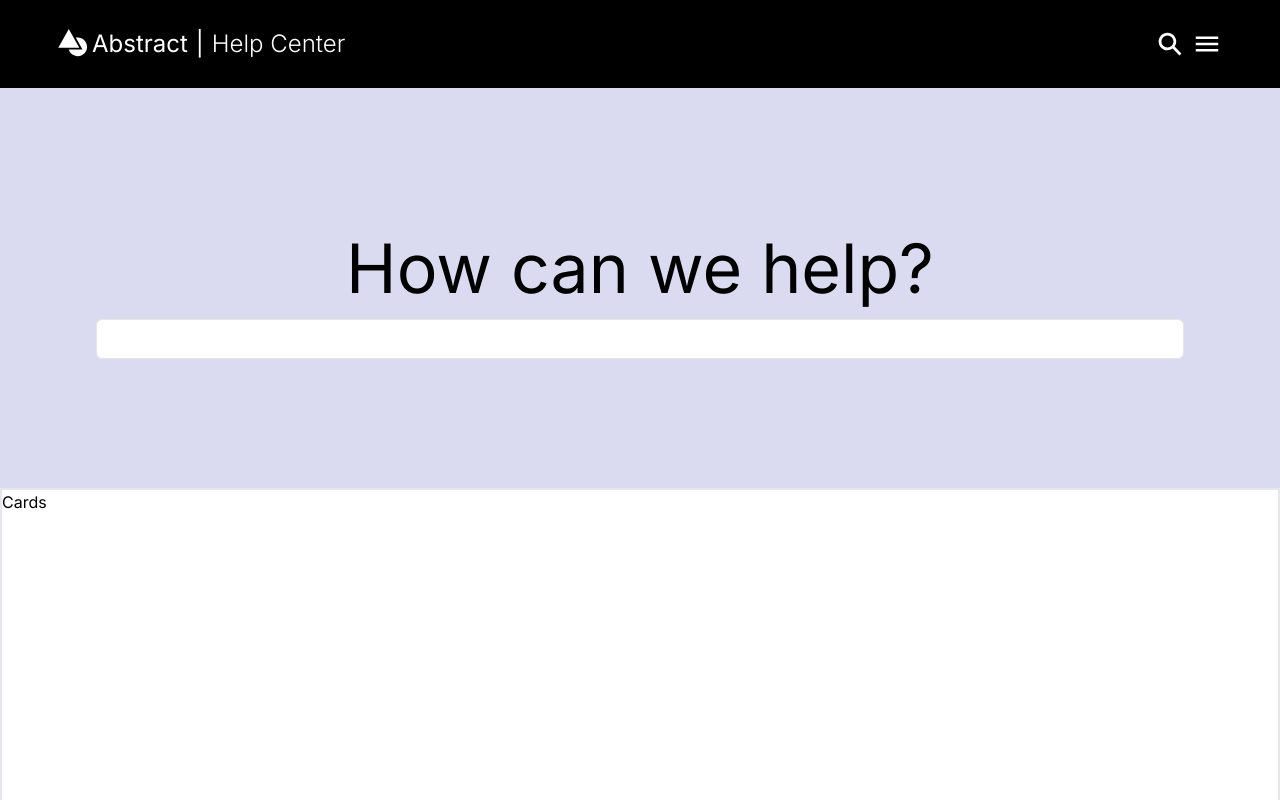
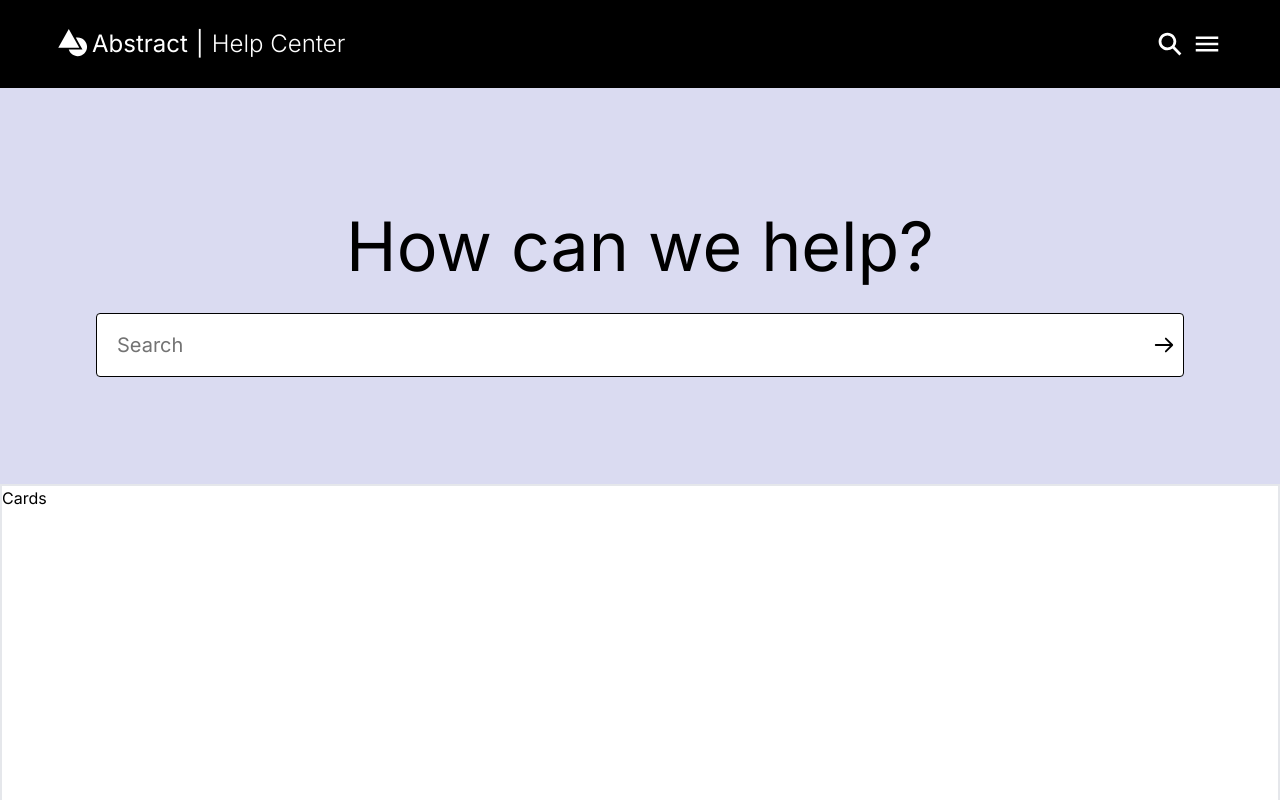
Before and after one commit to Alexjoshua14/abstract, a Next.js app: page / in a window 1280 px wide. Shown: the top 800 px of the page. Built offline with nearby package versions, Linux system fonts and the light colour scheme.

Commit message:
Fill out functionality of Search section

```diff
--- a/src/components/search.tsx
+++ b/src/components/search.tsx
@@ -7,8 +7,8 @@
 
 const Search: FC<SearchProps> = ({ }) => {
   return (
-    <section className="flex flex-col h-[25rem] bg-purple-100 center p-24">
-      <h1 className="text-[4.25rem]">
+    <section className="flex flex-col h-[24.75rem] bg-purple-100 center px-24  gap-4">
+      <h1 className="text-[4.25rem] text-center">
         How can we help?
       </h1>
       <SearchBar />
--- a/src/components/searchBar.tsx
+++ b/src/components/searchBar.tsx
@@ -1,15 +1,55 @@
-import { FC } from 'react'
+'use client'
+
+import React, { FC } from 'react'
+import { useForm } from '@/lib/hooks/useForm'
 import { Input } from './ui/input'
+import { cn } from '@/lib/utils'
+import { HiOutlineArrowRight } from 'react-icons/hi'
+import { Form, FormControl, FormField, FormItem } from './ui/form'
 
 interface SearchBarProps {
-
+  className?: string
 }
 
-const SearchBar: FC<SearchBarProps> = ({ }) => {
+const SearchBar: FC<SearchBarProps> = ({ className }) => {
+
+  const { form, onSubmit, handleKeyPress } = useForm();
+
   return (
-    <Input
-      type="search"
-    />
+    <Form
+      {...form}
+    >
+      <form onSubmit={form.handleSubmit(onSubmit)} className="h-16 w-full">
+        <FormField
+          control={form.control}
+          name="searchQuery"
+          render={({ field }) => (
+            <FormItem>
+              <FormControl>
+                <div className={
+                  cn(
+                    "h-16 border-[1px] border-black flex bg-white items-center px-2 rounded focus-within:border-blue-500",
+                    className
+                  )
+                }
+                >
+                  <Input
+                    type="search"
+                    className="flex-1 h-full bg-transparent border-none text-xl"
+                    placeholder='Search'
+                    onKeyDown={handleKeyPress}
+                    {...field}
+                  />
+                  <HiOutlineArrowRight size={22} />
+                </div>
+              </FormControl>
+            </FormItem>
+          )}
+        />
+
+
+      </form>
+    </Form>
   )
 }
 
--- /dev/null
+++ b/src/components/ui/button.tsx
@@ -0,0 +1,56 @@
+import * as React from "react"
+import { Slot } from "@radix-ui/react-slot"
+import { cva, type VariantProps } from "class-variance-authority"
+
+import { cn } from "@/lib/utils"
+
+const buttonVariants = cva(
+  "inline-flex items-center justify-center rounded-md text-sm font-medium ring-offset-white transition-colors focus-visible:outline-none focus-visible:ring-2 focus-visible:ring-neutral-950 focus-visible:ring-offset-2 disabled:pointer-events-none disabled:opacity-50 dark:ring-offset-neutral-950 dark:focus-visible:ring-neutral-300",
+  {
+    variants: {
+      variant: {
+        default: "bg-neutral-900 text-neutral-50 hover:bg-neutral-900/90 dark:bg-neutral-50 dark:text-neutral-900 dark:hover:bg-neutral-50/90",
+        destructive:
+          "bg-red-500 text-neutral-50 hover:bg-red-500/90 dark:bg-red-900 dark:text-neutral-50 dark:hover:bg-red-900/90",
+        outline:
+          "border border-neutral-200 bg-white hover:bg-neutral-100 hover:text-neutral-900 dark:border-neutral-800 dark:bg-neutral-950 dark:hover:bg-neutral-800 dark:hover:text-neutral-50",
+        secondary:
+          "bg-neutral-100 text-neutral-900 hover:bg-neutral-100/80 dark:bg-neutral-800 dark:text-neutral-50 dark:hover:bg-neutral-800/80",
+        ghost: "hover:bg-neutral-100 hover:text-neutral-900 dark:hover:bg-neutral-800 dark:hover:text-neutral-50",
+        link: "text-neutral-900 underline-offset-4 hover:underline dark:text-neutral-50",
+      },
+      size: {
+        default: "h-10 px-4 py-2",
+        sm: "h-9 rounded-md px-3",
+        lg: "h-11 rounded-md px-8",
+        icon: "h-10 w-10",
+      },
+    },
+    defaultVariants: {
+      variant: "default",
+      size: "default",
+    },
+  }
+)
+
+export interface ButtonProps
+  extends React.ButtonHTMLAttributes<HTMLButtonElement>,
+    VariantProps<typeof buttonVariants> {
+  asChild?: boolean
+}
+
+const Button = React.forwardRef<HTMLButtonElement, ButtonProps>(
+  ({ className, variant, size, asChild = false, ...props }, ref) => {
+    const Comp = asChild ? Slot : "button"
+    return (
+      <Comp
+        className={cn(buttonVariants({ variant, size, className }))}
+        ref={ref}
+        {...props}
+      />
+    )
+  }
+)
+Button.displayName = "Button"
+
+export { Button, buttonVariants }
--- /dev/null
+++ b/src/components/ui/form.tsx
@@ -0,0 +1,176 @@
+import * as React from "react"
+import * as LabelPrimitive from "@radix-ui/react-label"
+import { Slot } from "@radix-ui/react-slot"
+import {
+  Controller,
+  ControllerProps,
+  FieldPath,
+  FieldValues,
+  FormProvider,
+  useFormContext,
+} from "react-hook-form"
+
+import { cn } from "@/lib/utils"
+import { Label } from "@/components/ui/label"
+
+const Form = FormProvider
+
+type FormFieldContextValue<
+  TFieldValues extends FieldValues = FieldValues,
+  TName extends FieldPath<TFieldValues> = FieldPath<TFieldValues>
+> = {
+  name: TName
+}
+
+const FormFieldContext = React.createContext<FormFieldContextValue>(
+  {} as FormFieldContextValue
+)
+
+const FormField = <
+  TFieldValues extends FieldValues = FieldValues,
+  TName extends FieldPath<TFieldValues> = FieldPath<TFieldValues>
+>({
+  ...props
+}: ControllerProps<TFieldValues, TName>) => {
+  return (
+    <FormFieldContext.Provider value={{ name: props.name }}>
+      <Controller {...props} />
+    </FormFieldContext.Provider>
+  )
+}
+
+const useFormField = () => {
+  const fieldContext = React.useContext(FormFieldContext)
+  const itemContext = React.useContext(FormItemContext)
+  const { getFieldState, formState } = useFormContext()
+
+  const fieldState = getFieldState(fieldContext.name, formState)
+
+  if (!fieldContext) {
+    throw new Error("useFormField should be used within <FormField>")
+  }
+
+  const { id } = itemContext
+
+  return {
+    id,
+    name: fieldContext.name,
+    formItemId: `${id}-form-item`,
+    formDescriptionId: `${id}-form-item-description`,
+    formMessageId: `${id}-form-item-message`,
+    ...fieldState,
+  }
+}
+
+type FormItemContextValue = {
+  id: string
+}
+
+const FormItemContext = React.createContext<FormItemContextValue>(
+  {} as FormItemContextValue
+)
+
+const FormItem = React.forwardRef<
+  HTMLDivElement,
+  React.HTMLAttributes<HTMLDivElement>
+>(({ className, ...props }, ref) => {
+  const id = React.useId()
+
+  return (
+    <FormItemContext.Provider value={{ id }}>
+      <div ref={ref} className={cn("space-y-2", className)} {...props} />
+    </FormItemContext.Provider>
+  )
+})
+FormItem.displayName = "FormItem"
+
+const FormLabel = React.forwardRef<
+  React.ElementRef<typeof LabelPrimitive.Root>,
+  React.ComponentPropsWithoutRef<typeof LabelPrimitive.Root>
+>(({ className, ...props }, ref) => {
+  const { error, formItemId } = useFormField()
+
+  return (
+    <Label
+      ref={ref}
+      className={cn(error && "text-red-500 dark:text-red-900", className)}
+      htmlFor={formItemId}
+      {...props}
+    />
+  )
+})
+FormLabel.displayName = "FormLabel"
+
+const FormControl = React.forwardRef<
+  React.ElementRef<typeof Slot>,
+  React.ComponentPropsWithoutRef<typeof Slot>
+>(({ ...props }, ref) => {
+  const { error, formItemId, formDescriptionId, formMessageId } = useFormField()
+
+  return (
+    <Slot
+      ref={ref}
+      id={formItemId}
+      aria-describedby={
+        !error
+          ? `${formDescriptionId}`
+          : `${formDescriptionId} ${formMessageId}`
+      }
+      aria-invalid={!!error}
+      {...props}
+    />
+  )
+})
+FormControl.displayName = "FormControl"
+
+const FormDescription = React.forwardRef<
+  HTMLParagraphElement,
+  React.HTMLAttributes<HTMLParagraphElement>
+>(({ className, ...props }, ref) => {
+  const { formDescriptionId } = useFormField()
+
+  return (
+    <p
+      ref={ref}
+      id={formDescriptionId}
+      className={cn("text-sm text-neutral-500 dark:text-neutral-400", className)}
+      {...props}
+    />
+  )
+})
+FormDescription.displayName = "FormDescription"
+
+const FormMessage = React.forwardRef<
+  HTMLParagraphElement,
+  React.HTMLAttributes<HTMLParagraphElement>
+>(({ className, children, ...props }, ref) => {
+  const { error, formMessageId } = useFormField()
+  const body = error ? String(error?.message) : children
+
+  if (!body) {
+    return null
+  }
+
+  return (
+    <p
+      ref={ref}
+      id={formMessageId}
+      className={cn("text-sm font-medium text-red-500 dark:text-red-900", className)}
+      {...props}
+    >
+      {body}
+    </p>
+  )
+})
+FormMessage.displayName = "FormMessage"
+
+export {
+  useFormField,
+  Form,
+  FormItem,
+  FormLabel,
+  FormControl,
+  FormDescription,
+  FormMessage,
+  FormField,
+}
--- a/src/components/ui/input.tsx
+++ b/src/components/ui/input.tsx
@@ -3,7 +3,7 @@
 import { cn } from "@/lib/utils"
 
 export interface InputProps
-  extends React.InputHTMLAttributes<HTMLInputElement> {}
+  extends React.InputHTMLAttributes<HTMLInputElement> { }
 
 const Input = React.forwardRef<HTMLInputElement, InputProps>(
   ({ className, type, ...props }, ref) => {
@@ -11,7 +11,7 @@
       <input
         type={type}
         className={cn(
-          "flex h-10 w-full rounded-md border border-neutral-200 bg-white px-3 py-2 text-sm ring-offset-white file:border-0 file:bg-transparent file:text-sm file:font-medium placeholder:text-neutral-500 focus-visible:outline-none focus-visible:ring-2 focus-visible:ring-neutral-950 focus-visible:ring-offset-2 disabled:cursor-not-allowed disabled:opacity-50 dark:border-neutral-800 dark:bg-neutral-950 dark:ring-offset-neutral-950 dark:placeholder:text-neutral-400 dark:focus-visible:ring-neutral-300",
+          "flex h-10 w-full rounded-md border border-neutral-200 bg-white px-3 py-2 text-sm file:border-0 file:bg-transparent file:text-sm file:font-medium placeholder:text-neutral-500 focus-visible:outline-none disabled:cursor-not-allowed disabled:opacity-50 dark:border-neutral-800 dark:bg-neutral-950 dark:placeholder:text-neutral-400",
           className
         )}
         ref={ref}
--- /dev/null
+++ b/src/components/ui/label.tsx
@@ -0,0 +1,26 @@
+"use client"
+
+import * as React from "react"
+import * as LabelPrimitive from "@radix-ui/react-label"
+import { cva, type VariantProps } from "class-variance-authority"
+
+import { cn } from "@/lib/utils"
+
+const labelVariants = cva(
+  "text-sm font-medium leading-none peer-disabled:cursor-not-allowed peer-disabled:opacity-70"
+)
+
+const Label = React.forwardRef<
+  React.ElementRef<typeof LabelPrimitive.Root>,
+  React.ComponentPropsWithoutRef<typeof LabelPrimitive.Root> &
+    VariantProps<typeof labelVariants>
+>(({ className, ...props }, ref) => (
+  <LabelPrimitive.Root
+    ref={ref}
+    className={cn(labelVariants(), className)}
+    {...props}
+  />
+))
+Label.displayName = LabelPrimitive.Root.displayName
+
+export { Label }
--- /dev/null
+++ b/src/lib/hooks/useForm.ts
@@ -0,0 +1,23 @@
+
+import { z } from 'zod'
+import { FormSchema } from '../validators/formValidator'
+import { zodResolver } from '@hookform/resolvers/zod'
+import { useForm as useReactForm } from 'react-hook-form'
+
+export const useForm = () => {
+  const form = useReactForm<z.infer<typeof FormSchema>>({
+    resolver: zodResolver(FormSchema),
+  })
+
+  const onSubmit = (data: z.infer<typeof FormSchema>) => {
+    console.log(`Here is the search query: ${data.searchQuery}`);
+    form.reset({ searchQuery: "" });
+  }
+
+  const handleKeyPress = (e: React.KeyboardEvent) => {
+    if (e.key === 'Enter')
+      form.handleSubmit(onSubmit);
+  }
+
+  return { form, onSubmit, handleKeyPress }
+}
--- /dev/null
+++ b/src/lib/validators/formValidator.ts
@@ -0,0 +1,6 @@
+
+import { z } from 'zod'
+
+export const FormSchema = z.object({
+  searchQuery: z.string()
+})
```
Also changed, not shown: package.json (+6 -1 lines), 1 other file (tests, documents, lock files or other folders).
